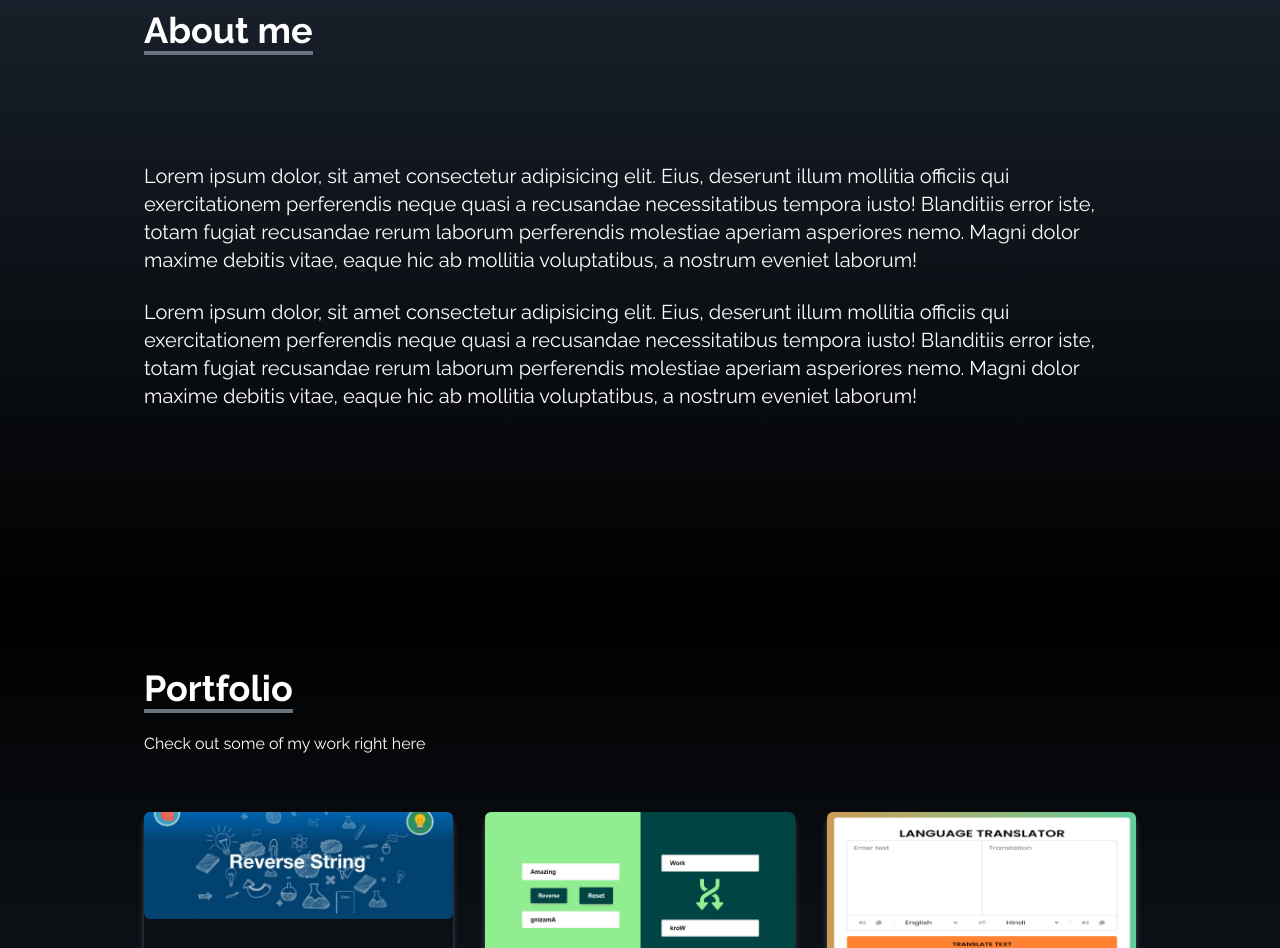
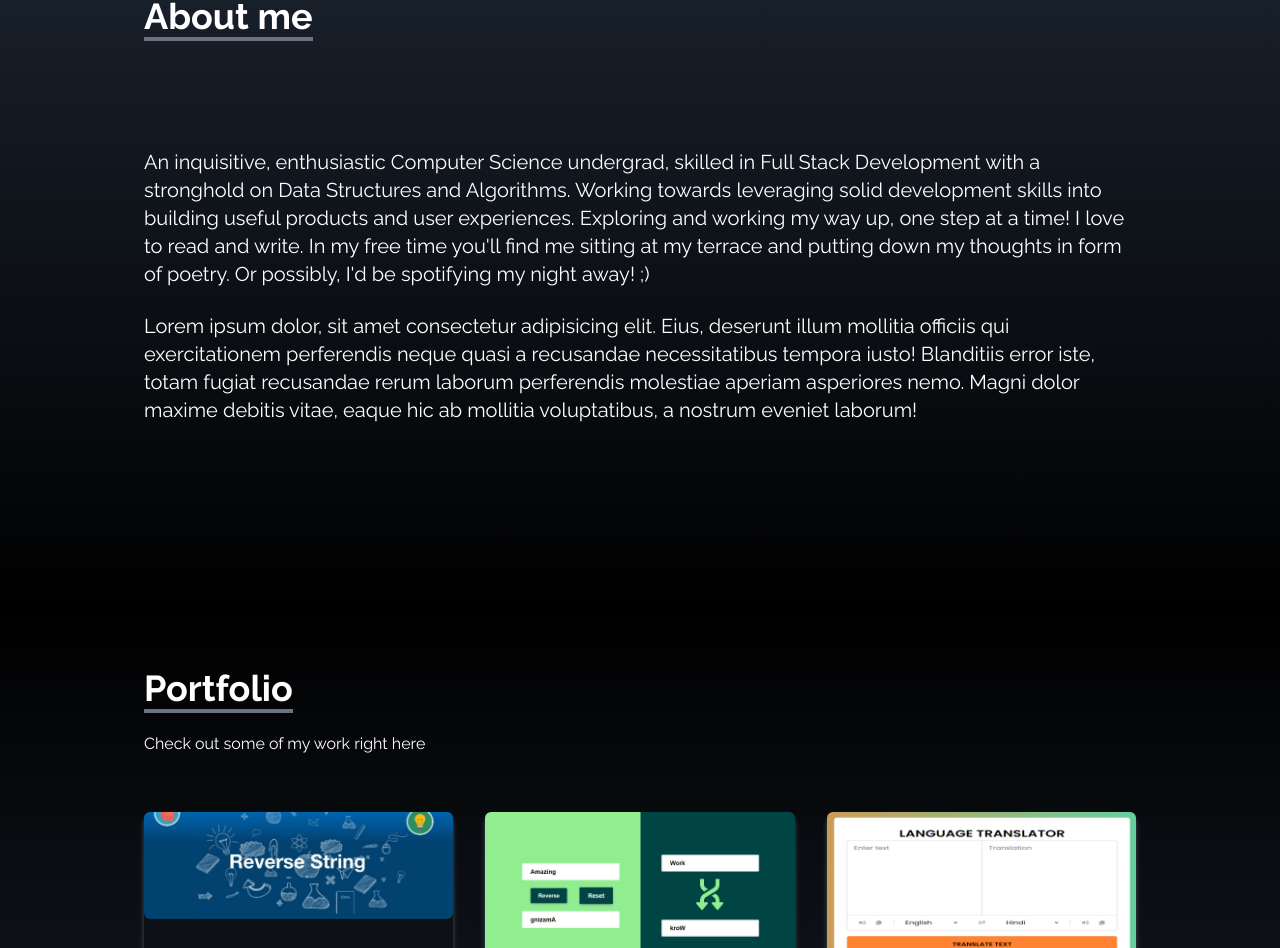
Before and after one commit to Ankitamishra17/Portfolio, a React (Vite) app in the folder my-portfolio/: page / in a window 1280 px wide. Shown: the part 990-1938 px from the top of the page. Built offline with nearby package versions, Linux system fonts and the light colour scheme.

Commit message:
Update About.jsx

```diff
--- a/my-portfolio/src/Components/pages/About.jsx
+++ b/my-portfolio/src/Components/pages/About.jsx
@@ -11,13 +11,10 @@ const About = () => {
                     </p>
                 </div>
 
-                <p className="text-xl mt-20">
-                    Lorem ipsum dolor, sit amet consectetur adipisicing elit. Eius,
-                    deserunt illum mollitia officiis qui exercitationem perferendis neque
-                    quasi a recusandae necessitatibus tempora iusto! Blanditiis error
-                    iste, totam fugiat recusandae rerum laborum perferendis molestiae
-                    aperiam asperiores nemo. Magni dolor maxime debitis vitae, eaque hic
-                    ab mollitia voluptatibus, a nostrum eveniet laborum!
+                <p className="text-xl mt-20 text-white">
+                An inquisitive, enthusiastic Computer Science undergrad, skilled in Full Stack Development with a stronghold on Data Structures and Algorithms. Working towards leveraging solid development skills into building useful products and user experiences. Exploring and working my way up, one step at a time!
+
+I love to read and write. In my free time you'll find me sitting at my terrace and putting down my thoughts in form of poetry. Or possibly, I'd be spotifying my night away! ;)
                 </p>
 
                 <br/>
```
